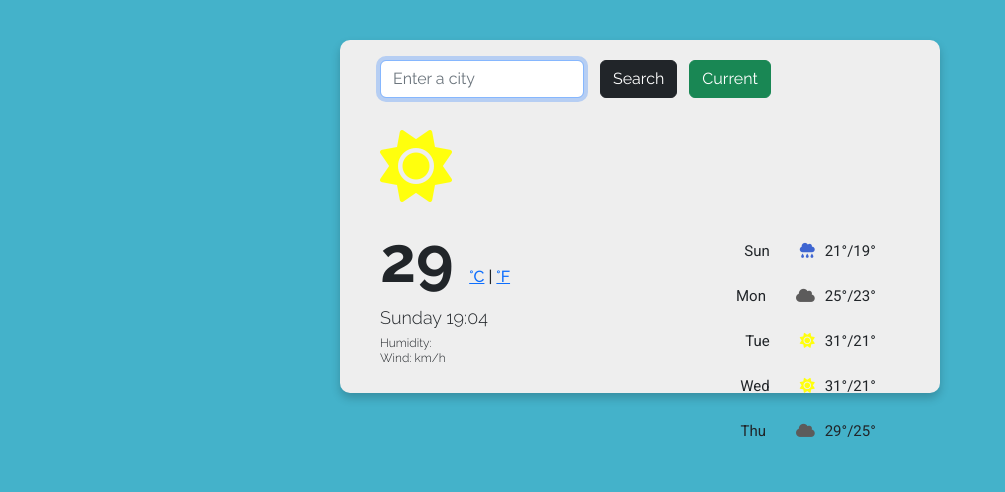
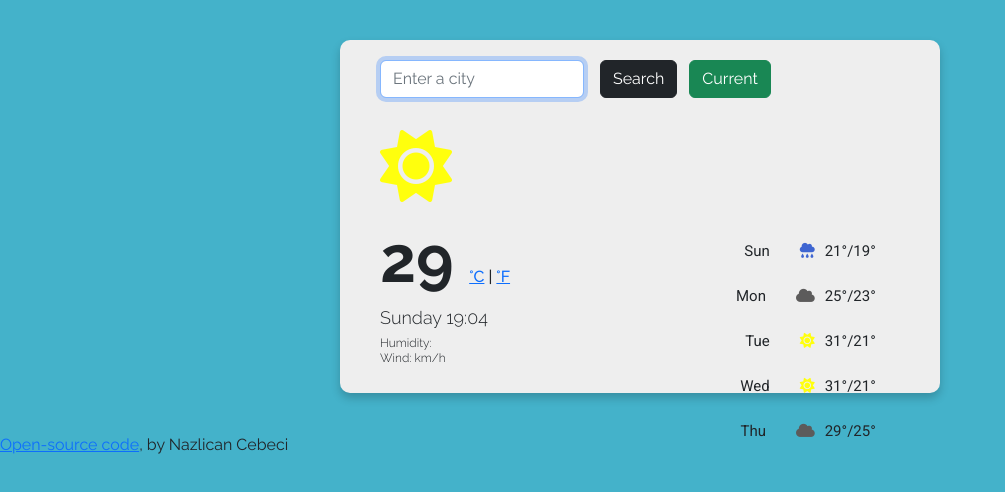
Before and after one commit to nazlicancebeci/weather-app, a plain HTML site: page index.html in a window 1280 px wide. Shown: the whole page, without its empty margins (0-1005 px from the left). Drawn offline with nearby package versions, Linux system fonts and the light colour scheme; no server answers.

Commit message:
Update footer

```diff
--- a/index.html
+++ b/index.html
@@ -94,6 +94,11 @@
         </li>
       </ul>
     </div>
+    <div>
+      <a href="https://github.com/nazlicancebeci/weather-app" target="_blank"
+        >Open-source code</a
+      >, by Nazlican Cebeci
+    </div>
     <script src="src/script.js"></script>
   </body>
 </html>
```
